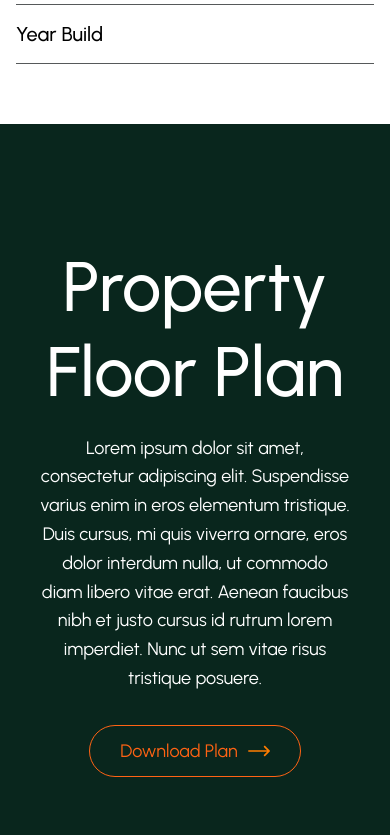
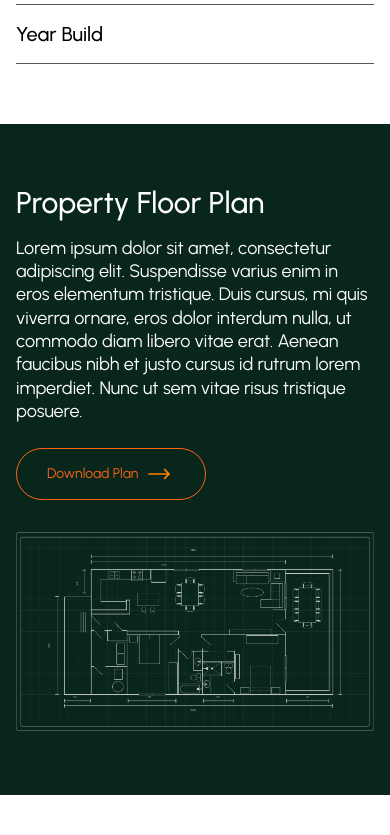
Before and after one commit to osamadweikat/Homeifye, a React (Create React App) app: page /pd in a window 390 px wide. Shown: the part 2360-3195 px from the top of the page. Built offline with nearby package versions, Linux system fonts and the light colour scheme; some icons are missing.

Commit message:
make property plan section full responsive

```diff
--- a/src/components/property-plan-section/PropertyPlanSection.jsx
+++ b/src/components/property-plan-section/PropertyPlanSection.jsx
@@ -1,8 +1,15 @@
+import useInViewObserver from "../../hooks/useInViewObserver";
 import "./property-plan-section.css";
 import RightArrow from "../../assets/images/right arrow.svg";
 import MapImage from "../../assets/images/maps.avif";
 
 export default function PropertyPlanSection() {
+  useInViewObserver(
+    ".property-plan-heading h2, .property-plan-header p, .property-plan-header button, .property-plan-image-wrapper",
+    { threshold: 0.3 },
+    true
+  );
+
   return (
     <div className="property-plan-section-padding">
       <div className="property-plan-section-container">
--- a/src/components/property-plan-section/property-plan-section.css
+++ b/src/components/property-plan-section/property-plan-section.css
@@ -74,3 +74,78 @@
   width: 100%;
   height: 100%;
 }
+
+.property-plan-heading h2,
+.property-plan-header p,
+.property-plan-header button,
+.property-plan-image-wrapper {
+  opacity: 0;
+  transform: translateY(40px);
+  transition: all 0.8s ease;
+}
+
+.property-plan-heading h2.in-view,
+.property-plan-header p.in-view,
+.property-plan-header button.in-view,
+.property-plan-image-wrapper.in-view {
+  opacity: 1;
+  transform: translateY(0);
+}
+
+@media (max-width: 990px) {
+  .property-plan-section-padding {
+    padding-top: 100px;
+    padding-bottom: 100px;
+  }
+
+  .property-plan-header {
+    margin-bottom: 32px;
+  }
+
+  .property-plan-heading {
+    max-width: none;
+  }
+
+  .property-plan-heading h2 {
+    margin-bottom: 16px;
+  }
+
+  .property-plan-header p {
+    margin-bottom: 24px;
+  }
+}
+
+@media (max-width: 770px) {
+  .property-plan-section-padding {
+    padding: 60px 16px;
+  }
+
+  .property-plan-header {
+    justify-content: flex-start;
+    align-items: stretch;
+    text-align: left;
+  }
+
+  .property-plan-heading h2 {
+    font-size: 50px;
+  }
+
+  .property-plan-header p {
+    line-height: 1.3;
+  }
+
+  .property-plan-header button {
+    width: 220px;
+  }
+}
+
+@media (max-width: 470px) {
+  .property-plan-heading h2 {
+    font-size: 30px;
+  }
+
+  .property-plan-header button {
+    width: 190px;
+    font-size: 14px;
+  }
+}
```
